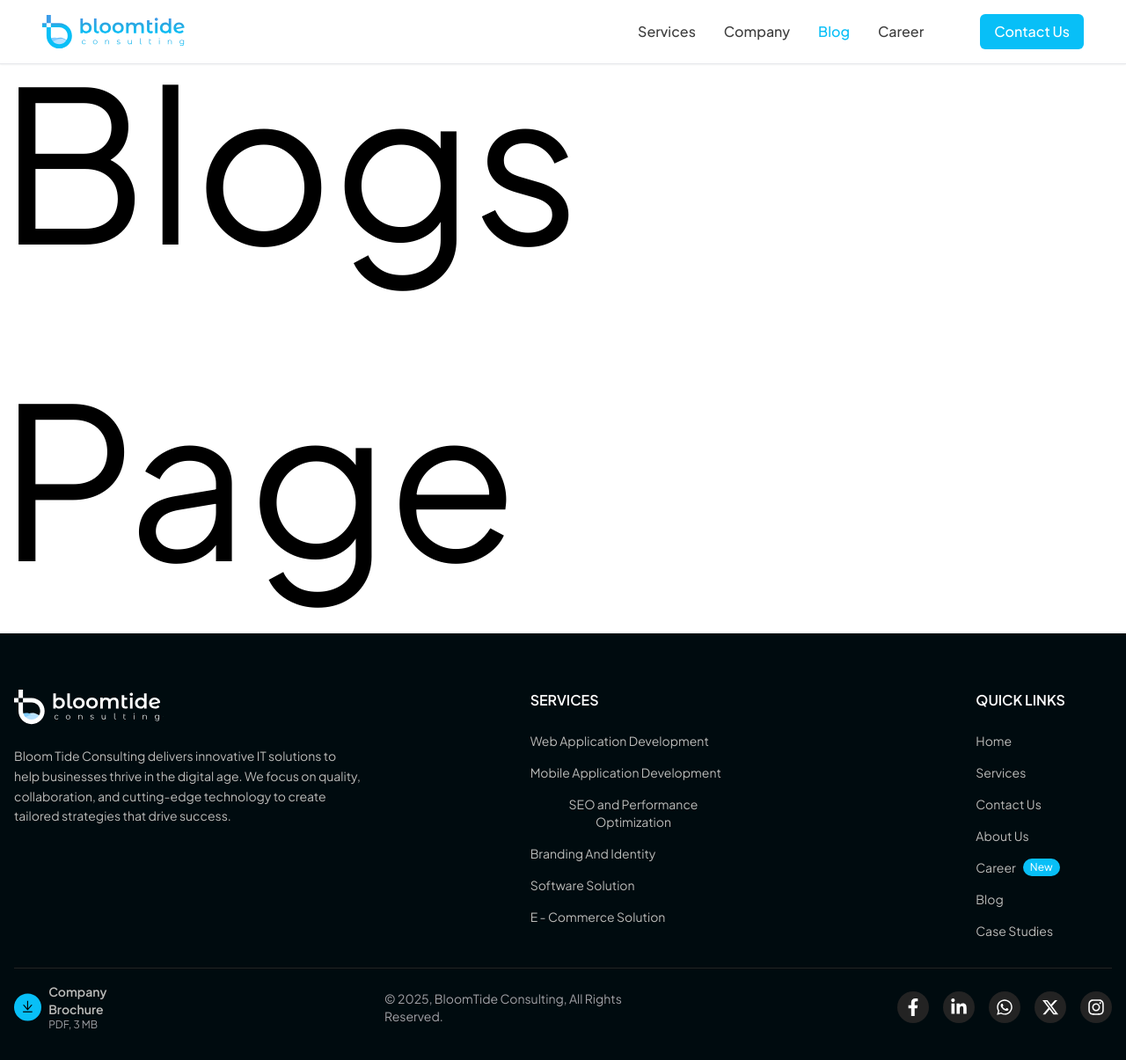
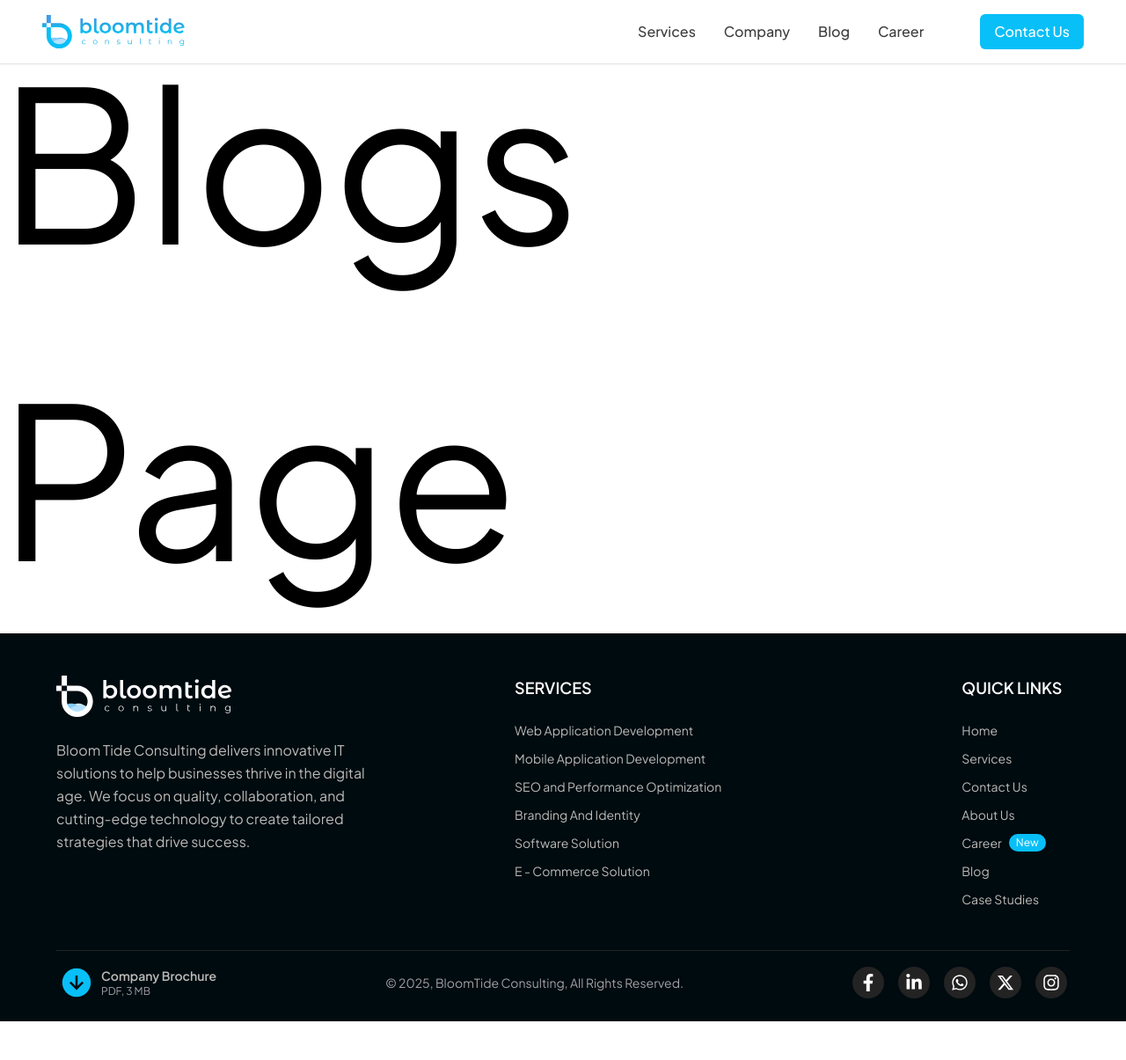
Before and after one commit to Abhi1264/BloomTide, a React (Vite) app: page /Blog in a window 1280 px wide. Shown: the whole page at 88% size. After the commit the page ends 1161 px from the top, so only its background shows below. Built offline with nearby package versions, Linux system fonts and the light colour scheme; the HTML template or start-up script is replaced by a standard one.

Commit message:
more visual changes

```diff
--- a/src/App.jsx
+++ b/src/App.jsx
@@ -2,7 +2,7 @@ import React from 'react'
 import Navbar from './components/navbar'
 import Home from './Home'
 import Footer from './components/footer'
-import Company from './components/Company'
+import Company from './components/company'
 import Career from './components/career'
 import Services from './components/servicespage'
 import Blog from './components/blog'
--- a/src/components/cta.jsx
+++ b/src/components/cta.jsx
@@ -7,7 +7,7 @@ import { Link } from "react-router";
 const Cta = () => {
   useEffect(() => {
     AOS.init({
-      duration: 1000,
+      duration: 800,
       offset: 200,
       once: false,
       anchorPlacement: "top-bottom",
@@ -18,7 +18,7 @@ const Cta = () => {
     return (
       <div data-aos="zoom-in" className="container mx-auto px-6 md:px-12">
         <div className="flex justify-center items-center py-16 relative">
-          <div className="bg-gradient-to-b from-[#A4EAFF] to-[#08BFF7] rounded-2xl p-8 sm:p-12 shadow-xl text-center max-w-7xl relative z-10 overflow-hidden">
+          <div className="bg-gradient-to-b from-[#A4EAFF] to-[#08BFF7] rounded-xl p-8 sm:p-12 shadow-xl text-center max-w-7xl relative z-10 overflow-hidden">
             <div className="absolute left-10 top-1/5 h-1/2 w-1/4 bg-gradient-to-r from-white to-transparent opacity-50 blur-lg rounded-full"></div>
             <img
               src={earth}
@@ -34,7 +34,7 @@ const Cta = () => {
               today to discuss how our IT consulting services can help.
             </p>
             <Link to="/Contact" onClick={() => window.scrollTo({ top: 0, behavior: "smooth" })}>
-            <button className="mt-8 mb-4 px-6 py-3 bg-white text-primaryBlue font-semibold rounded-xl shadow-sm transition-all duration-300 transform hover:scale-105 relative z-10">
+            <button className="mt-8 mb-4 px-6 py-3 bg-white text-primaryBlue font-semibold rounded-lg shadow-sm transition-all duration-300 transform hover:scale-105 relative z-10">
               Let’s Build the Future Together
             </button>
             </Link>
--- a/src/components/enquiry.jsx
+++ b/src/components/enquiry.jsx
@@ -5,8 +5,8 @@ import "aos/dist/aos.css";
 const Enquiry = () => {
   useEffect(() => {
     AOS.init({
-      duration: 1000,
-      offset: 400,
+      duration: 800,
+      offset: 200,
       once: false,
       anchorPlacement: "top-bottom",
     });
--- a/src/components/footer.jsx
+++ b/src/components/footer.jsx
@@ -7,7 +7,7 @@ import {
   FaInstagram,
 } from "react-icons/fa";
 import { FaXTwitter } from "react-icons/fa6";
-import download from "../assets/download.svg";
+import { IoArrowDownCircleSharp } from "react-icons/io5";
 import { Link } from "react-router-dom";
 
 function Footer() {
@@ -37,12 +37,12 @@ function Footer() {
   );
 
   return (
-    <footer className="bg-[#000b0f] text-[#bbbbb9] pt-16 pb-8 px-4 sm:px-6 lg:px-4">
-      <div className="max-w-7xl mx-auto">
+    <footer className="bg-[#000b0f] text-[#bbbbb9] pt-12 pb-6 px-4 sm:px-6 lg:px-4">
+      <div className="max-w-6xl mx-auto">
         <div className="grid grid-cols-1 md:grid-cols-3 gap-8">
           <div className="space-y-6">
-            <img src={logo} alt="" className="h-10" />
-            <p className="text-sm md:bottom-0 leading-relaxed">
+            <img src={logo} alt="" className="h-12" />
+            <p className="text-base md:bottom-0 leading-relaxed">
               Bloom Tide Consulting delivers innovative IT solutions to help
               businesses thrive in the digital age. We focus on quality,
               collaboration, and cutting-edge technology to create tailored
@@ -50,27 +50,27 @@ function Footer() {
             </p>
           </div>
 
-          <div className="lg:ml-40">
-            <h3 className="text-white font-semibold mb-6 uppercase">
+          <div className="lg:ml-[7.9rem]">
+            <h3 className="text-white font-semibold mb-6 uppercase text-lg">
               services
             </h3>
-            <ul className="space-y-4">
+            <ul className="space-y-3">
               {services.map((service, index) => (
                 <li
                   key={index}
                   className="text-sm hover:text-primaryBlue transition-colors"
                 >
-                  <button>{service}</button>
+                  <Link to="/Services" onClick={() => window.scrollTo({ top: 0, behavior: "smooth" })}>{service}</Link>
                 </li>
               ))}
             </ul>
           </div>
 
-          <div className="xl:ml-60 lg:ml-52">
-            <h3 className="text-white font-semibold mb-6 uppercase">
+          <div className="lg:ml-60">
+            <h3 className="text-white font-semibold mb-6 uppercase text-lg">
               quick links
             </h3>
-            <ul className="space-y-4">
+            <ul className="space-y-3">
               {quickLinks.map((linkItem, index) => (
                 <li
                   key={index}
@@ -88,11 +88,6 @@ function Footer() {
                   ) : (
                     <button className="flex items-center">
                       {linkItem.text}
-                      {linkItem.isNew && (
-                        <span className="ml-2 bg-primaryBlue text-white text-xs px-2 py-0.5 rounded-full">
-                          New
-                        </span>
-                      )}
                     </button>
                   )}
                 </li>
@@ -101,16 +96,16 @@ function Footer() {
           </div>
         </div>
 
-        <hr className="border-[#232323] mt-8 mb-4" />
-        <div className="flex flex-col md:flex-row justify-center items-center space-x-4 lg:space-x-64 space-y-4 md:space-y-0">
-          <div>
-            <button className="inline-flex items-center space-x-2">
-              <img src={download} className="w-8 h-8" />
+        <hr className="border-[#232323] mt-12 mb-4" />
+        <div className="flex flex-col md:flex-row justify-center items-center space-x-4 lg:space-x-48 space-y-4 md:space-y-0">
+          <div className="inline-flex items-center space-x-2">
+            <button>
+            <IoArrowDownCircleSharp className="text-primaryBlue h-10 w-10 transition-all duration-300 transform hover:scale-105 hover:text-primaryBlue/90"/>
+            </button>
               <div className="text-left">
                 <p className="text-sm font-semibold">Company Brochure</p>
                 <p className="text-xs text-[#a1a1a6]">PDF, 3 MB</p>
               </div>
-            </button>
           </div>
           <p className="text-sm text-[#a1a1a6] order-last md:order-none">
             © {new Date().getFullYear()}, BloomTide Consulting, All Rights Reserved.
--- a/src/components/hero.jsx
+++ b/src/components/hero.jsx
@@ -2,14 +2,14 @@ import React, { useMemo, useEffect } from "react";
 import {Link } from "react-router-dom";
 import AOS from "aos";
 import "aos/dist/aos.css";
-import { IoIosStar, IoIosStarHalf } from "react-icons/io";
+import { IoIosStar, IoIosStarHalf, IoIosStarOutline } from "react-icons/io";
 import { MdOutlineArrowForwardIos } from "react-icons/md";
 import ratingvector from "../assets/ratingvector.svg";
 import mahaaai from "../assets/mahaaai.avif";
 
 const Hero = () => {
   useEffect(() => {
-    AOS.init({ duration: 1000 });
+    AOS.init({ duration: 800 });
   }, []);
 
   const heroContent = useMemo(
@@ -44,17 +44,17 @@ const Hero = () => {
               growth. Contact us today to build your enterprise's future.
             </p>
             <div className="flex items-center justify-center mt-4 space-x-1">
-              <IoIosStar className="text-[#FFC107]" />
-              <IoIosStar className="text-[#FFC107]" />
-              <IoIosStar className="text-[#FFC107]" />
-              <IoIosStar className="text-[#FFC107]" />
-              <IoIosStarHalf className="text-[#FFC107]" />
+              <IoIosStar className="text-[#FFC107] animate-pulse"/>
+              <IoIosStar className="text-[#FFC107] animate-pulse" />
+              <IoIosStar className="text-[#FFC107] animate-pulse" />
+              <IoIosStar className="text-[#FFC107] animate-pulse" />
+              <IoIosStarHalf className="text-[#FFC107] animate-pulse" />
               <span className="text-[#1f1f1f] px-2">4.7 (1552+ reviews)</span>
               <img
                 draggable={false}
                 src={ratingvector}
                 alt="rating vector"
-                className="h-4"
+                className="h-4 hover:-rotate-45 transition-all duration-300 ease-in-out"
               />
             </div>
             <div className="mt-6 flex flex-col md:flex-row items-center justify-center space-y-4 md:space-y-0 md:space-x-6">
--- a/src/components/navbar.jsx
+++ b/src/components/navbar.jsx
@@ -4,14 +4,6 @@ import logo from "../assets/logoblue.svg";
 
 const Navbar = () => {
   const location = useLocation();
-
-  const getButtonClass = (path) =>
-    `font-medium transition ${
-      location.pathname === path
-        ? "text-primaryBlue"
-        : "text-[#3e3e3e] hover:text-primaryBlue"
-    }`;
-
   const memoizedNavbar = useMemo(() => {
     return (
       <nav className="fixed top-0 left-0 right-0 bg-white shadow-sm border-b z-50">
@@ -51,9 +43,9 @@ const Navbar = () => {
               Company
             </Link>
             <Link
-              to="/Blog"
+              to="/BlogsPage"
               className={`font-medium transition ${
-                location.pathname === "/Blog"
+                location.pathname === "/BlogsPage"
                   ? "text-primaryBlue"
                   : "text-[#3e3e3e] hover:text-primaryBlue"
               }`}
--- a/src/components/process.jsx
+++ b/src/components/process.jsx
@@ -9,7 +9,7 @@ import "aos/dist/aos.css";
 const Process = () => {
   useEffect(() => {
     AOS.init({
-      duration: 1000,
+      duration: 800,
       offset: 200,
       once: false,
       anchorPlacement: "top-bottom",
@@ -18,9 +18,9 @@ const Process = () => {
 
   const content = useMemo(
     () => (
-      <div className="container mx-auto px-6 md:px-12" data-aos="fade-right">
+      <div className="container mx-auto px-6 md:px-12">
         <div className="flex flex-col sm:flex-col lg:flex-row items-center sm:items-start sm:gap-10">
-          <div className="lg:w-1/2 space-y-6">
+          <div className="lg:w-1/2 space-y-6" data-aos="fade-right">
             <div>
               <h3 className="text-md text-primaryBlue uppercase font-medium tracking-wide">
                 Our Process
@@ -35,10 +35,11 @@ const Process = () => {
                 alt="Process image 1"
                 className="rounded-lg w-full h-[23rem] object-cover shadow-sm"
                 data-aos="zoom-in"
-            /></div>
+              />
+            </div>
           </div>
 
-          <div className="lg:w-1/2 space-y-6 mt-6">
+          <div className="lg:w-1/2 space-y-6 mt-6" data-aos="fade-left">
             <div className="space-y-4">
               <p className="text-md md:text-lg text-[#080F1A]">
                 Bloomtide Consulting delivers tailored solutions to drive
@@ -55,11 +56,8 @@ const Process = () => {
                 <MdOutlineArrowForwardIos />
               </button>
             </div>
-
-            <div
-              data-aos="zoom-in"
-              className="border py-6 md:py-8 md:px-4 px-0 rounded-xl border-[#D3DBE5] md:flex grid gap-6 items-center justify-center"
-            >
+            <div className="right space-y-6" data-aos="zoom-in">
+              <div className="border py-6 md:py-8 md:px-4 px-0 rounded-xl border-[#D3DBE5] md:flex grid gap-6 items-center justify-center">
                 <div className="relative md:text-center text-left">
                   <SiOnlyoffice className="absolute top-0 right-0 text-lg text-[#64ED80]" />
                   <h3 className="text-5xl font-medium text-[#080F1A]">90%</h3>
@@ -86,8 +84,8 @@ const Process = () => {
                 src="https://images.unsplash.com/photo-1543286386-2e659306cd6c?q=80&w=2940&auto=format&fit=crop&ixlib=rb-4.0.3&ixid=M3wxMjA3fDB8MHxwaG90by1wYWdlfHx8fGVufDB8fHx8fA%3D%3D"
                 alt="Process image 2"
                 className="rounded-lg w-full h-[11.4rem] object-cover shadow-sm"
-              data-aos="zoom-in"
               />
+            </div>
           </div>
         </div>
       </div>
--- a/src/components/services.jsx
+++ b/src/components/services.jsx
@@ -10,8 +10,8 @@ import { Link } from "react-router-dom";
 export default function Services() {
   useEffect(() => {
     AOS.init({
-      duration: 1000,
-      offset: 400,
+      duration: 800,
+      offset: 200,
       once: false,
       anchorPlacement: "top-bottom",
     });
@@ -72,6 +72,7 @@ export default function Services() {
   );
 
   return (
+    <>
     <div className="container mx-auto px-6 md:px-12 pt-12" data-aos="fade-left">
       <div className="flex flex-col md:flex-row">
         <div>
@@ -83,12 +84,12 @@ export default function Services() {
           </h1>
         </div>
       </div>
-
-      <div className="grid grid-cols-1">
+      </div>
+      <div className="grid grid-cols-1" data-aos="fade-left">
         {services.map((service) => (
           <div
             key={service.id}
-            className="sm:px-8 px-2 sm-hover:py-4 group relative overflow-hidden bg-white hover:bg-[#f9f9f9] transition-all duration-300 ease-in-out"
+            className="px-36 rounded-lg sm-hover:py-4 group relative overflow-hidden bg-white hover:bg-[#f9f9f9] transition-all duration-300 ease-in-out"
           >
             <div className="py-6 flex items-center justify-center">
               <p className="text-xl font-medium text-primaryBlue group-hover:text-[#171717]">
@@ -121,6 +122,6 @@ export default function Services() {
           </div>
         ))}
       </div>
-    </div>
+      </>
   );
 }
--- a/src/components/tech.jsx
+++ b/src/components/tech.jsx
@@ -145,8 +145,8 @@ const InfiniteScroll = () => {
         <div className="absolute top-0 right-0 h-full w-40 bg-gradient-to-l from-white to-transparent z-10 pointer-events-none"></div>
         <div className="overflow-hidden">
           <div className="flex animate-infinite-slide shrink-0 flex-nowrap w-[750%]">
-            {[...Array(4)].map((_, slideIndex) => (
-              <div key={slideIndex} className="flex whitespace-nowrap">
+            {[...Array(4)].map((_, fadeIndex) => (
+              <div key={fadeIndex} className="flex whitespace-nowrap">
                 {images.map((image, idx) => (
                   <div
                     key={idx}
@@ -171,8 +171,8 @@ const InfiniteScroll = () => {
         <div className="absolute top-0 right-0 h-full w-40 bg-gradient-to-l from-white to-transparent z-10 pointer-events-none"></div>
         <div className="overflow-hidden">
           <div className="flex animate-infinite-slide-reverse shrink-0 flex-nowrap w-[750%]">
-            {[...Array(4)].map((_, slideIndex) => (
-              <div key={slideIndex} className="flex whitespace-nowrap">
+            {[...Array(4)].map((_, fadeIndex) => (
+              <div key={fadeIndex} className="flex whitespace-nowrap">
                 {reversedImages.map((image, idx) => (
                   <div
                     key={`reverse-${idx}`}
--- a/src/components/testimonials.jsx
+++ b/src/components/testimonials.jsx
@@ -40,8 +40,8 @@ function Testimonials() {
 
   useEffect(() => {
     AOS.init({
-      duration: 1000,
-      offset: 400,
+      duration: 800,
+      offset: 200,
       once: false,
       anchorPlacement: "top-bottom",
     });
```
Also changed, not shown: src/assets/download.svg (deleted). Lines whose indentation alone changed are shown as unchanged.
